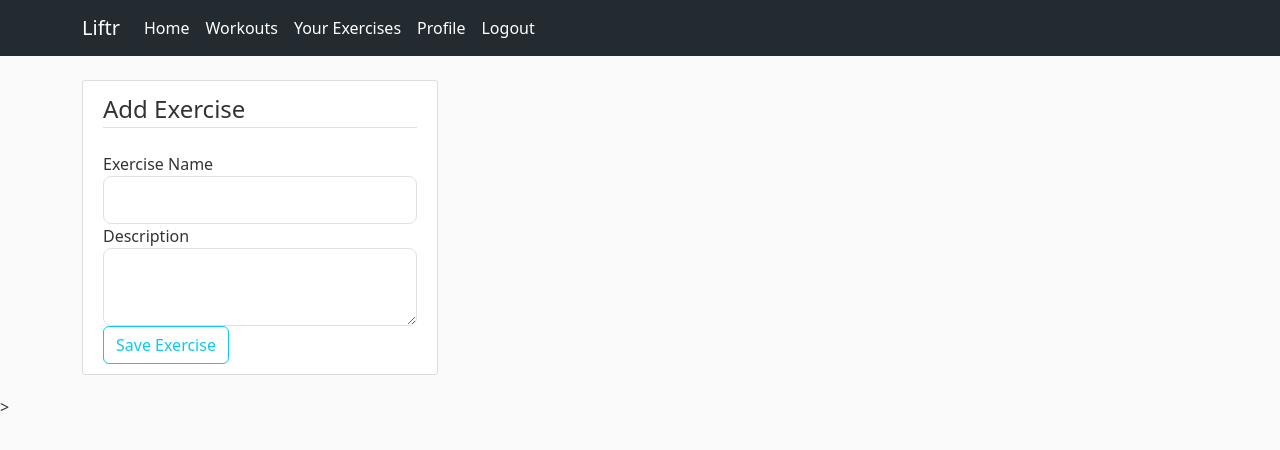
After one commit to GirafficCorn/Liftr, a Flask app: page /exercise in a window 1280 px wide. The commit adds this page. Shown: the top 450 px of the page. Run offline with Flask 3, Linux system fonts and the light colour scheme; the visitor is signed in with stand-in values (Sample User, id 1); data that the repository does not hold is empty.

Commit message:
Added form for adding new exercises. Still need to adjust validator to be case insensitive

```diff
--- a/app/forms.py
+++ b/app/forms.py
@@ -1,9 +1,10 @@
 from flask_wtf import FlaskForm
-from wtforms import StringField, PasswordField, SubmitField, BooleanField
+from wtforms import StringField, PasswordField, SubmitField, BooleanField, TextAreaField
 from wtforms.validators import DataRequired, Length, Email, EqualTo, ValidationError
-from app.models import User
+from app.models import User, Exercise
 from app import db
 import sqlalchemy as sql
+from flask_login import current_user
 
 
 class RegistrationForm(FlaskForm):
@@ -28,3 +29,31 @@ class LoginForm(FlaskForm):
     password = PasswordField('Password', validators=[DataRequired()])
     remember = BooleanField('Remember Me')
     submit = SubmitField('Login')
+
+class ExerciseForm(FlaskForm):
+    exercise_name = StringField('Exercise Name', validators=[DataRequired()])
+    description = TextAreaField('Description')
+    submit = SubmitField('Save Exercise')
+
+    #TODO fix case sensitive portion
+    def validate_exercise_name(self, exercise_name):
+        exercise = db.session.scalar(sql.select(Exercise).where(Exercise.exercise_name == exercise_name.data))
+        if exercise:
+            raise ValidationError('Exercise already exists.')
+
+class UpdateProfileForm(FlaskForm):
+    username = StringField('Username', validators=[DataRequired(), Length(min=2, max=32)])
+    email = StringField('Email', validators=[DataRequired(), Email()])
+    submit = SubmitField('Update')
+
+    def validate_username(self, username):
+        if username.data != current_user.username:
+            user = db.session.scalar(sql.select(User).where(User.username == username.data))
+            if user:
+                raise ValidationError('Username already exists.')
+
+    def validate_email(self, email):
+        if email.data != current_user.email:
+            user = db.session.scalar(sql.select(User).where(User.email == email.data))
+            if user:
+                raise ValidationError('Email already exists.')
--- a/app/routes.py
+++ b/app/routes.py
@@ -1,7 +1,7 @@
 from flask import render_template, url_for, flash, redirect, request
 from app import app
 import datetime
-from app.forms import RegistrationForm, LoginForm
+from app.forms import RegistrationForm, LoginForm, UpdateProfileForm, ExerciseForm
 from app.models import User, Exercise
 from app import db
 import sqlalchemy as sql
@@ -35,11 +35,7 @@ def register():
         return redirect(url_for('home'))
     form = RegistrationForm()
     if form.validate_on_submit():
-        user = User(username=form.username.data, email=form.email.data)
-        user.set_password(form.password.data)
-        db.session.add(user)
-        db.session.commit()
-        flash(f'Account created successfully!', 'success')
+        register_user(form)
         return redirect(url_for('login'))
     return render_template('register.html', title='Register', form=form)
 
@@ -49,7 +45,7 @@ def login():
         return redirect(url_for('home'))
     form = LoginForm()
     if form.validate_on_submit():
-        user = db.session.scalar(sql.select(User).where(User.email == form.email.data))
+        user = get_user(form)
         if user and user.check_password(form.password.data):
             login_user(user, remember=form.remember.data)
             next_page = request.args.get('next')
@@ -61,12 +57,31 @@ def login():
             flash('Login Unsuccessful, please check email and password.', 'danger')
     return render_template('login.html', title='Login', form=form)
 
-@app.route('/profile/<username>')
+@app.route('/profile', methods=['GET', 'POST'])
 @login_required
-def profile(username):
-    user = db.session.scalar(sql.select(User).where(User.username == username))
-    exercises = db.session.scalars(sql.select(Exercise).where(Exercise.user_id == user.id))
-    return render_template('profile.html', user=user, exercises=exercises)
+def profile():
+    form = UpdateProfileForm()
+    if form.validate_on_submit():
+        update_profile(form)
+        return redirect(url_for('profile'))
+    elif request.method == 'GET':
+        form.username.data = current_user.username
+        form.email.data = current_user.email
+    return render_template('profile.html', form=form)
+
+#Fix get_user function to utilize get_exercise
+@app.route('/exercise', methods=['GET', 'POST'])
+@login_required
+def exercise():
+    form = ExerciseForm()
+    if form.validate_on_submit():
+        add_exercise = Exercise(exercise_name=form.exercise_name.data, author=current_user)
+        db.session.add(add_exercise)
+        db.session.commit()
+        flash(f'Exercise added successfully!', 'success')
+        return redirect(url_for('exercise'))
+    exercises = db.session.scalars(sql.select(Exercise).where(Exercise.user_id == current_user.id))
+    return render_template('exercise.html', exercise=exercises, form=form)
 
 
 @app.route('/logout', methods=['GET', 'POST'])
@@ -74,3 +89,26 @@ def profile(username):
 def logout():
     logout_user()
     return redirect(url_for('home'))
+
+def register_user(form):
+    user = User(username=form.username.data, email=form.email.data)
+    user.set_password(form.password.data)
+    db.session.add(user)
+    db.session.commit()
+    flash(f'Account created successfully!', 'success')
+
+def get_user(form):
+    user = db.session.scalar(sql.select(User).where(User.email == form.email.data))
+    return user
+
+def update_profile(form):
+    current_user.username = form.username.data
+    current_user.email = form.email.data
+    db.session.commit()
+    flash('Your account has been updated!', 'success')
+
+'''def add_exercise(form):
+    exercise = Exercise(exercise_name=form.exercise_name.data, description=form.description.data)
+    db.session.add(exercise)
+    db.session.commit()
+    flash(f'Exercise added successfully!', 'success')'''
--- a/app/templates/base.html
+++ b/app/templates/base.html
@@ -35,8 +35,9 @@
                 <a class="nav-item nav-link" href="{{ url_for('login') }}">Login</a>
                 <a class="nav-item nav-link" href="{{ url_for('register') }}">Register</a>
                 {% else %}
+                <a class="nav-item nav-link" href="{{ url_for('exercise') }}">Your Exercises</a>
+                <a class="nav-item nav-link" href="{{ url_for('profile') }}">Profile</a>
                 <a class="nav-item nav-link" href="{{ url_for('logout') }}">Logout</a>
-                <a class="nav-item nav-link" href="{{ url_for('profile', username=current_user.username) }}">Profile</a>
                 {% endif %}
               </div>
             </div>
--- /dev/null
+++ b/app/templates/exercise.html
@@ -0,0 +1,43 @@
+{% extends "base.html" %}
+
+{% block content %}
+<div class="content-section">
+    <form action="" method="POST">
+        {{form.hidden_tag() }}
+        <fieldset class="form-group">
+            <legend class="border-bottom mb-4">Add Exercise</legend>
+            <div class="form-group">
+                {{ form.exercise_name.label(class="form-control-label") }}
+                {% if form.exercise_name.errors %}
+                    {{ form.exercise_name(class="form-control form-control-lg is-invalid") }}
+                    <div class="invalid-feedback">
+                        {% for error in form.exercise_name.errors %}
+                            <span>{{ error }}</span>
+                        {% endfor %}
+                    </div>
+                {% else %}
+                    {{ form.exercise_name(class="form-control form-control-lg") }}
+                {% endif %}
+            </div>
+            <div class="form-group">
+                {{ form.description.label(class="form-control-label") }}
+                {% if form.description.errors %}
+                    {{ form.description(class="form-control form-control-lg is-invalid") }}
+                    <div class="invalid-feedback">
+                        {% for error in form.description.errors %}
+                            <span>{{ error }}</span>
+                        {% endfor %}
+                    </div>
+                {% else %}
+                    {{ form.description(class="form-control form-control-lg") }}
+                {% endif %}
+            </div>
+        </fieldset>
+        <div class="form-group">
+            {{ form.submit(class="btn btn-outline-info") }}
+        </div>
+    </form>
+</div>
+
+
+{% endblock %}
```
Also changed, not shown: app/templates/profile.html (+37 -16 lines).
